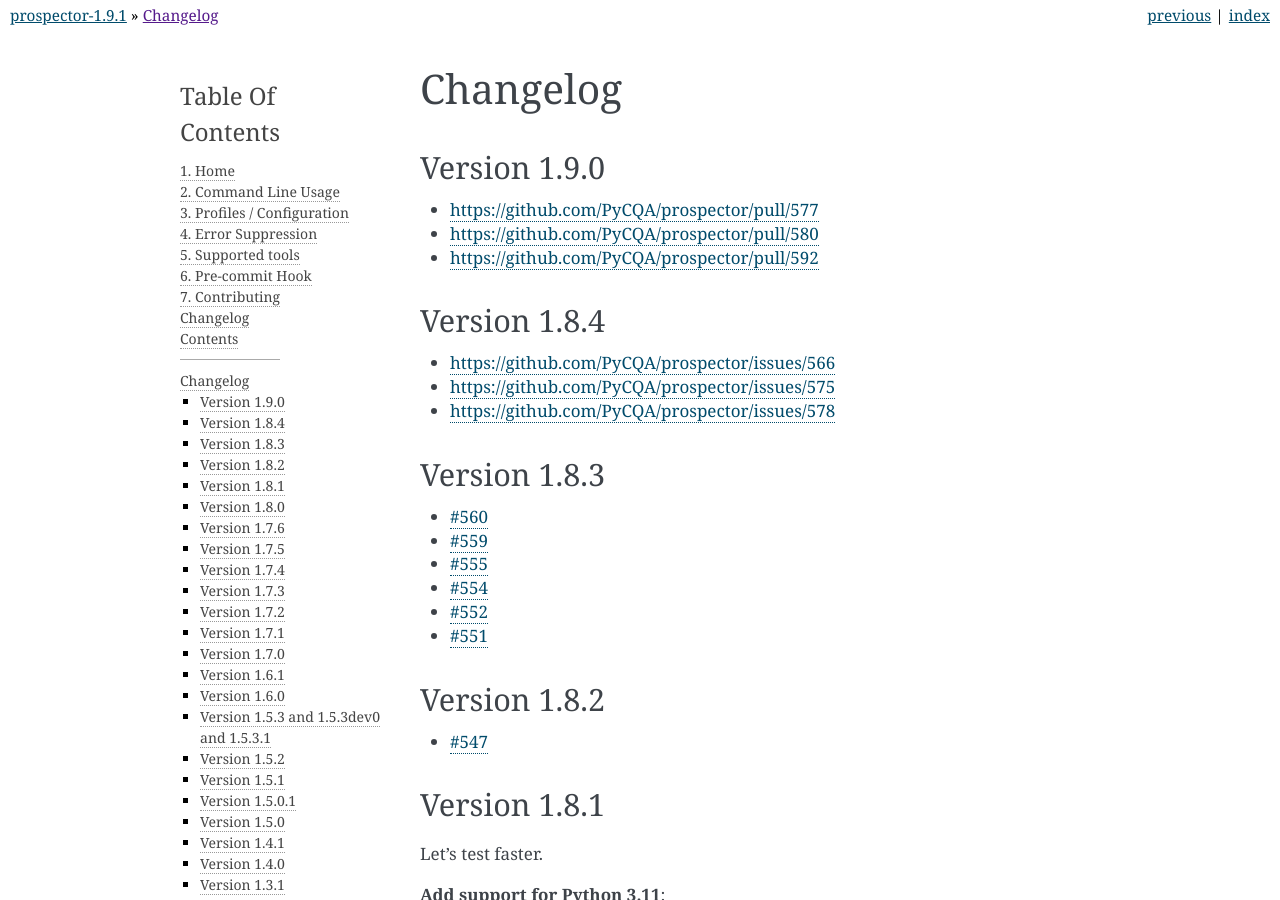
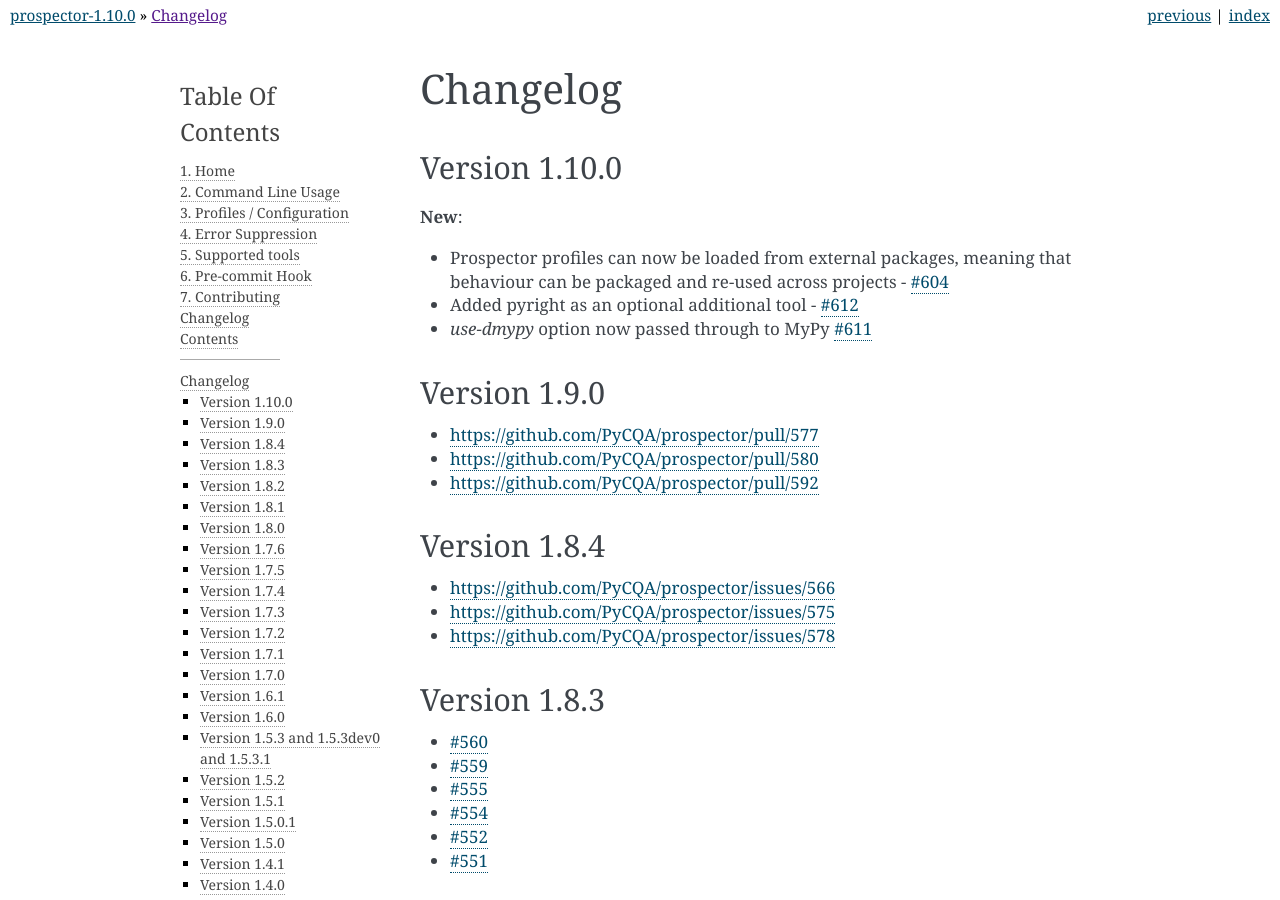
Before and after one commit to prospector-dev/prospector, a Sphinx documentation site: the page built from docs/changelog.rst, in a window 1280 px wide and 900 px high. Built offline with Sphinx 7.4.7, drawn with Linux system fonts in a browser that asks for light colours.

Commit message:
Updated Changelog and version for upcoming release;
Also fixing the readthedocs configuration due to https://github.com/readthedocs/readthedocs.org/issues/10290

Fixing build status images on docs and README

```diff
--- a/CHANGELOG.rst
+++ b/CHANGELOG.rst
@@ -1,6 +1,15 @@
 #########
 Changelog
 #########
+
+Version 1.10.0
+-------------
+
+**New**:
+
+* Prospector profiles can now be loaded from external packages, meaning that behaviour can be packaged and re-used across projects - `#604 <https://github.com/PyCQA/prospector/pull/604>`_
+* Added pyright as an optional additional tool - `#612 <https://github.com/PyCQA/prospector/pull/612>`_
+* `use-dmypy` option now passed through to MyPy `#611 <https://github.com/PyCQA/prospector/pull/611>`_
 
 Version 1.9.0
 -------------
--- a/README.rst
+++ b/README.rst
@@ -4,8 +4,8 @@ prospector
 .. image:: https://img.shields.io/pypi/v/prospector.svg
    :target: https://pypi.python.org/pypi/prospector
    :alt: Latest Version of Prospector
-.. image:: https://github.com/PyCQA/prospector/actions/workflows/ci.yaml/badge.svg
-   :target: https://github.com/PyCQA/prospector/actions/workflows/ci.yaml
+.. image:: https://github.com/PyCQA/prospector/actions/workflows/tests.yml/badge.svg
+   :target: https://github.com/PyCQA/prospector/actions/workflows/tests.yml
    :alt: Build Status
 .. image:: https://img.shields.io/coveralls/PyCQA/prospector.svg?style=flat
    :target: https://coveralls.io/r/PyCQA/prospector
--- a/docs/index.rst
+++ b/docs/index.rst
@@ -10,8 +10,8 @@ About
 .. image:: https://img.shields.io/pypi/v/prospector.svg
    :target: https://pypi.python.org/pypi/prospector
    :alt: Latest Version of Prospector
-.. image:: https://travis-ci.org/PyCQA/prospector.png?branch=master
-   :target: https://travis-ci.org/PyCQA/prospector
+.. image:: https://github.com/PyCQA/prospector/actions/workflows/tests.yml/badge.svg
+   :target: https://github.com/PyCQA/prospector/actions/workflows/tests.yml
    :alt: Build Status
 .. image:: https://img.shields.io/coveralls/PyCQA/prospector.svg?style=flat
    :target: https://coveralls.io/r/PyCQA/prospector
--- a/pyproject.toml
+++ b/pyproject.toml
@@ -1,6 +1,6 @@
 [tool.poetry]
 name = "prospector"
-version = "1.9.1"
+version = "1.10.0"
 description = "Prospector is a tool to analyse Python code by aggregating the result of other tools."
 authors = ["Carl Crowder <git@carlcrowder.com>"]
 maintainers = ["Carl Crowder <git@carlcrowder.com>",
```
Also changed, not shown: .readthedocs.yaml.
